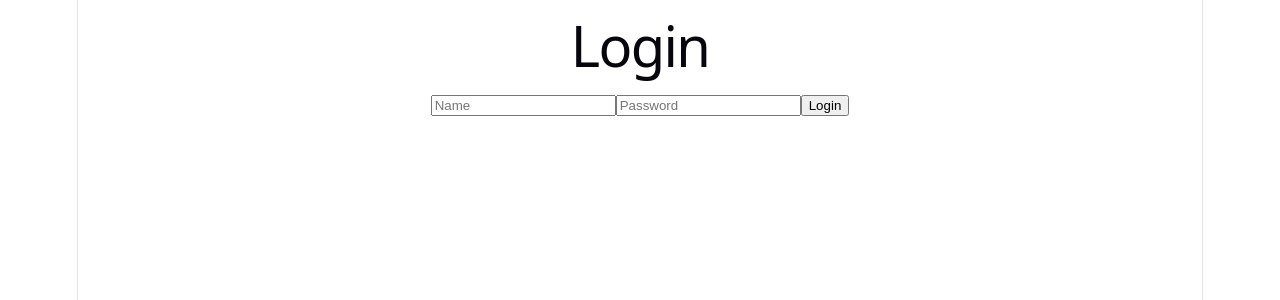
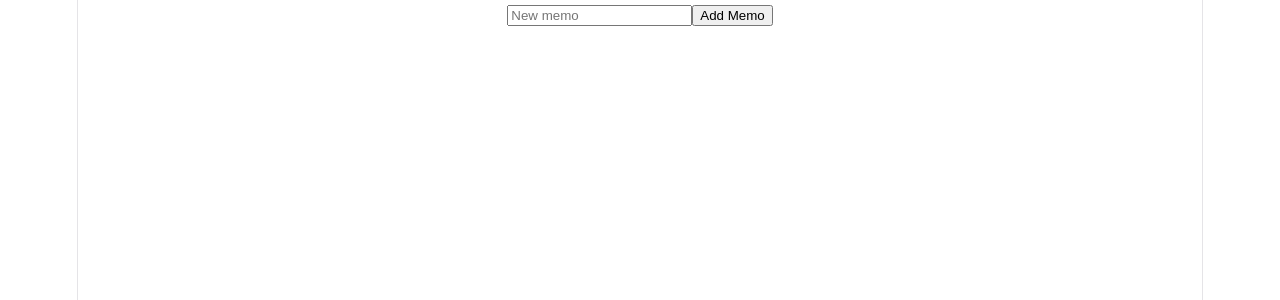
Before and after one commit to DaoliLi0502/memo-project, a React app in the folder frontend/: page / in a window 1280 px wide. Shown: the top 300 px of the page. Built offline with nearby package versions, Linux system fonts and the light colour scheme; the HTML template or start-up script is replaced by a standard one.

Commit message:
Add memo creation form

```diff
--- a/frontend/src/App.jsx
+++ b/frontend/src/App.jsx
@@ -1,7 +1,7 @@
-import Login from './pages/Login'
+import MemoForm from './components/MemoForm'
 
 function App() {
-  return <Login />
+    return <MemoForm />
 }
 
 export default App
--- /dev/null
+++ b/frontend/src/components/MemoForm.jsx
@@ -0,0 +1,39 @@
+import { useState } from "react"
+
+function MemoForm() {
+    const [content, setContent] = useState("")
+
+    async function handleSubmit(e) {
+        e.preventDefault()
+
+        const response = await fetch('http://localhost:3000/memos', {
+            method: "POST",
+            headers: {
+                "Content-Type": "application/json"
+            },
+            credentials: "include",
+            body: JSON.stringify({
+                content
+            })
+        })
+
+        const data = await response.json()
+
+        console.log(response.status)
+        console.log(data)
+    }
+
+    return (
+        <form onSubmit={handleSubmit}>
+            <input
+                type="text"
+                placeholder="New memo"
+                value={content}
+                onChange={(e) => setContent(e.target.value)}
+            />
+            <button type="submit">Add Memo</button>
+        </form>
+    )
+}
+
+export default MemoForm
```
